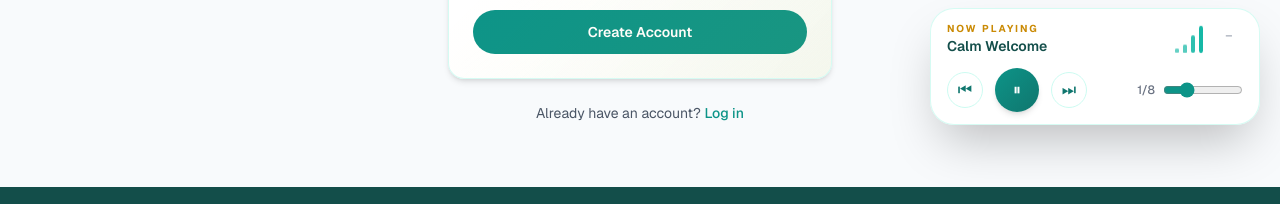
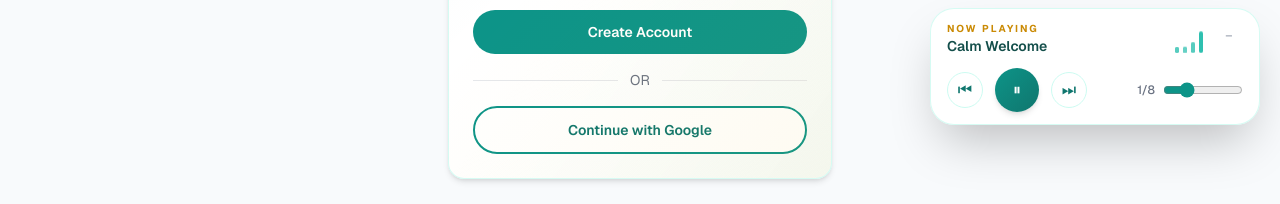
Before and after one commit to yvadrayn-hash/dr-cbj-app, a Next.js app: page /register in a window 1280 px wide. Shown: the part 655-859 px from the top of the page. Built offline with nearby package versions, Linux system fonts and the light colour scheme; no server answers.

Commit message:
Add Google sign-in buttons and creator credit

```diff
--- a/src/components/Footer.tsx
+++ b/src/components/Footer.tsx
@@ -144,6 +144,7 @@ export default function Footer() {
 
         <div className="border-t border-teal-800 mt-8 pt-6 flex flex-col md:flex-row items-center justify-between gap-4">
           <p className="text-xs text-teal-300">
+            <span className="block">Created by Rayan Omarí Davy</span>
             (c) {new Date().getFullYear()} Dr. CBJ Mental Wellness. All rights reserved.
           </p>
 
--- a/src/components/LoginForm.tsx
+++ b/src/components/LoginForm.tsx
@@ -86,6 +86,22 @@ export default function LoginForm() {
       <button type="submit" disabled={loading} className="btn-primary w-full disabled:opacity-50">
         {loading ? "Logging in..." : "Log In"}
       </button>
+
+      <div className="flex items-center gap-3 text-sm text-gray-500">
+        <div className="h-px flex-1 bg-gray-200" />
+        <span>OR</span>
+        <div className="h-px flex-1 bg-gray-200" />
+      </div>
+
+      <button
+        type="button"
+        className="btn-secondary w-full"
+        onClick={async () => {
+          await signIn("google", { callbackUrl: "/dashboard" });
+        }}
+      >
+        Continue with Google
+      </button>
     </form>
   );
 }
--- a/src/components/RegisterForm.tsx
+++ b/src/components/RegisterForm.tsx
@@ -2,6 +2,7 @@
 
 import { useState } from "react";
 import { useRouter } from "next/navigation";
+import { signIn } from "next-auth/react";
 
 export default function RegisterForm() {
   const router = useRouter();
@@ -119,6 +120,22 @@ export default function RegisterForm() {
       <button type="submit" disabled={loading} className="btn-primary w-full disabled:opacity-50">
         {loading ? "Creating account..." : "Create Account"}
       </button>
+
+      <div className="flex items-center gap-3 text-sm text-gray-500">
+        <div className="h-px flex-1 bg-gray-200" />
+        <span>OR</span>
+        <div className="h-px flex-1 bg-gray-200" />
+      </div>
+
+      <button
+        type="button"
+        className="btn-secondary w-full"
+        onClick={async () => {
+          await signIn("google", { callbackUrl: "/dashboard" });
+        }}
+      >
+        Continue with Google
+      </button>
     </form>
   );
 }
```
